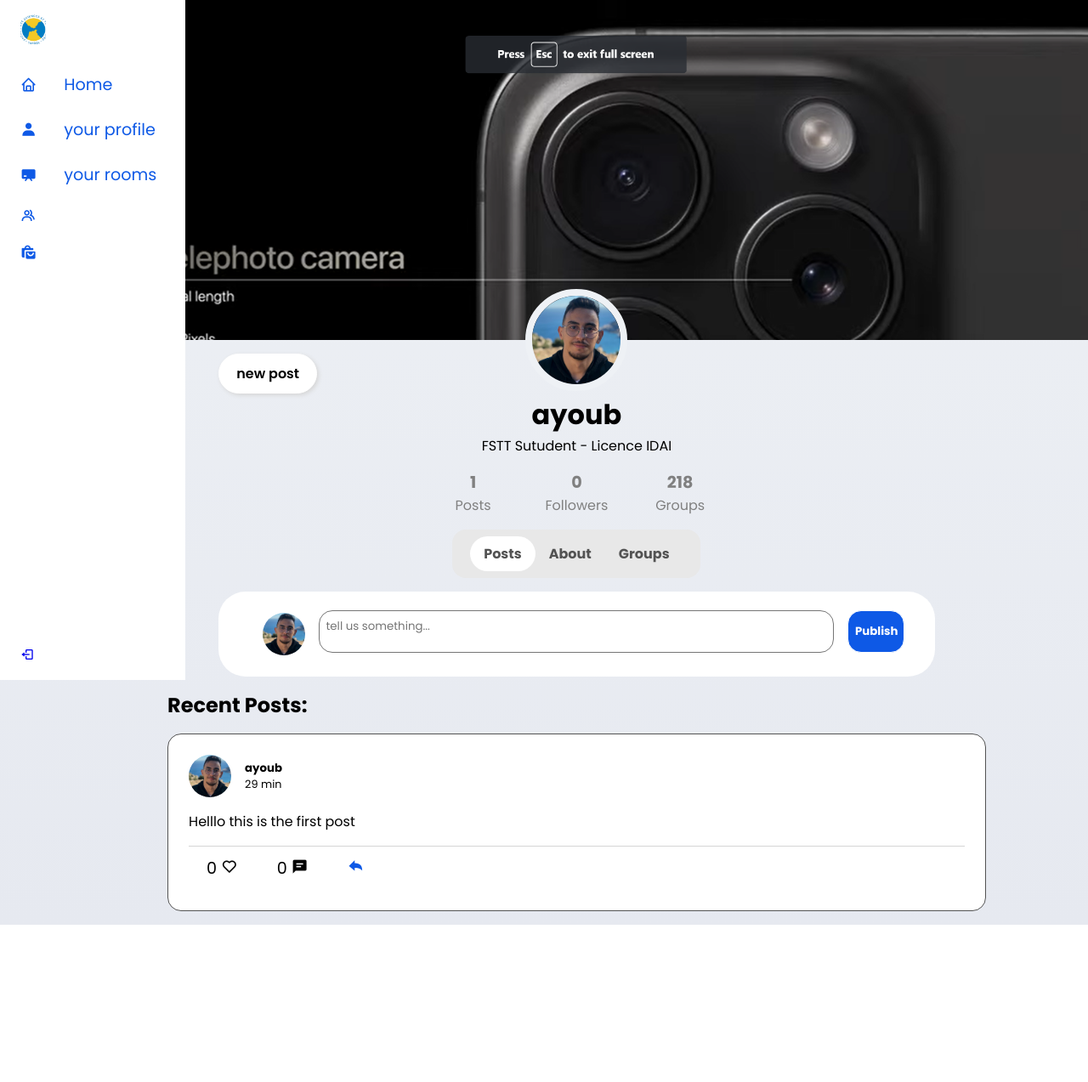
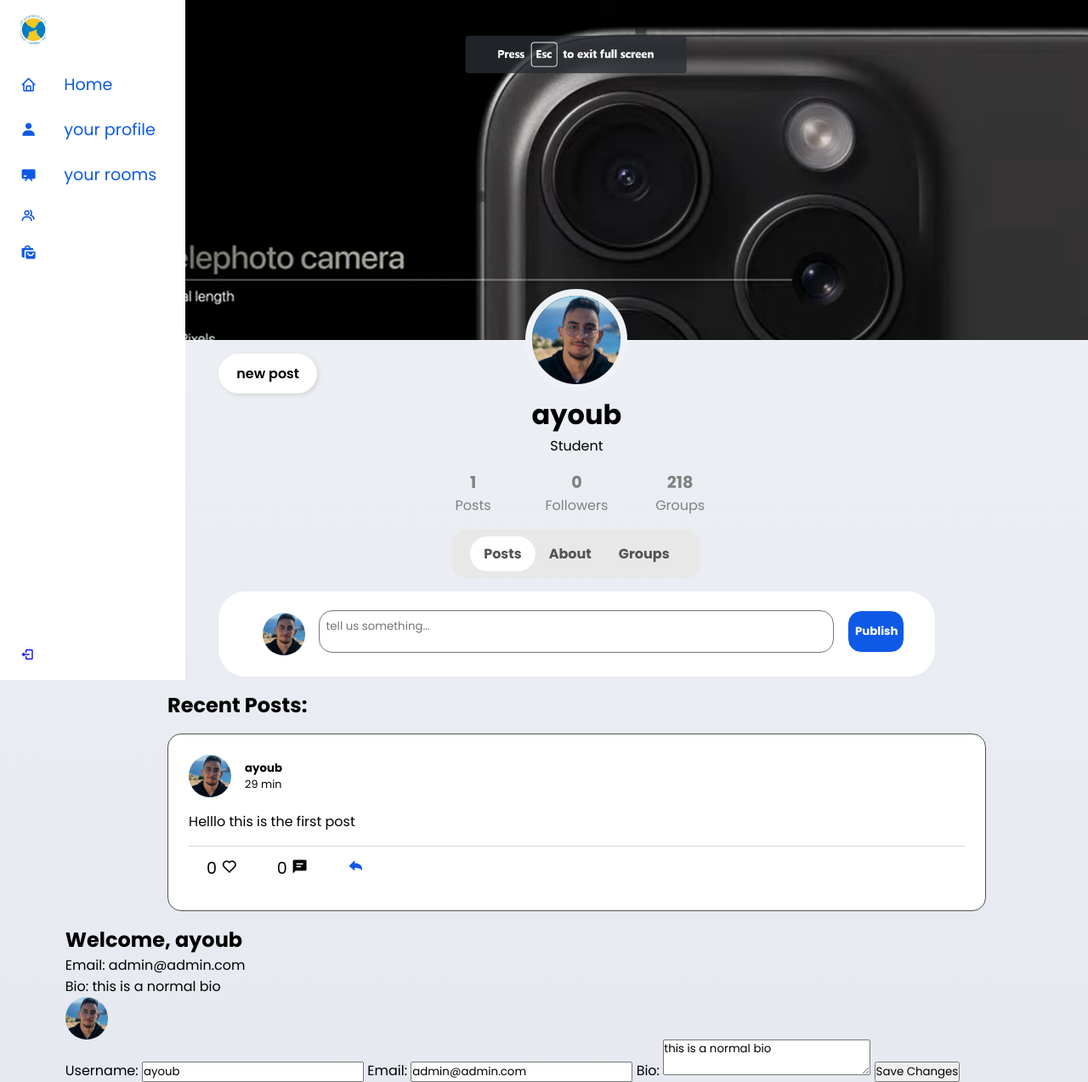
Before and after one commit to ayoubkhabali/CareerLink, a Django app: a page that uses fsttCareerLink/CareerLink/templates/sidebar.html in a window 1280 px wide. Shown: the whole page at 85% size. Before the commit the page ends 1088 px from the top, so only its background shows below. Run offline with Django 5.2, Linux system fonts and the light colour scheme; a user stored in the database is signed in; data comes from the database, SQL or seed files in the repository; both versions use the stored data as it was after the commit; data that the repository does not hold is empty.

Commit message:
edit info

```diff
--- a/fsttCareerLink/CareerLink/templates/sidebar.html
+++ b/fsttCareerLink/CareerLink/templates/sidebar.html
@@ -6,7 +6,7 @@
         </div>
         <ul class="nav-list">
             <li class="nav-item"><a href="{% url 'home' %}" class="nav-link"><i class='bx bx-home'></i>Home</a></li>
-            <li class="nav-item"><a href="{% url 'user_profile' username=user.username %}" class="nav-link"><i class='bx bxs-user'></i> your profile</a></li>
+            <li class="nav-item"><a href="{% url 'user_profile' username=request.user.username %}" class="nav-link"><i class='bx bxs-user'></i> your profile</a></li>
             <li class="nav-item"><a href="{% url 'rooms' %}" class="nav-link"><i class='bx bxs-chalkboard' ></i>your rooms</a></li>
             <li class="nav-item"><a href="#" class="nav-link"><i class='bx bx-group' ></i></a></li>
             <li class="nav-item"><a href="#" class="nav-link"><i class='bx bxs-shopping-bags'></i></a></li>
--- a/fsttCareerLink/CareerLink/templates/user_profile.html
+++ b/fsttCareerLink/CareerLink/templates/user_profile.html
@@ -39,7 +39,12 @@
 
     <div class="user-info">
         <h1 class="full-name" >{{ user.username }}</h1>
-        <p>FSTT Sutudent - Licence IDAI</p>
+        {% if user.role == "TEACHER" %}
+        <p>Teacher at {{user.teacher.department}}</p>
+        {% else %}
+        <p>Student</p>
+
+        {% endif %}
         <div class="user-statis">
             <div class="post-count">
                 <h5>{{ user.posts.count }}</h5>
@@ -135,6 +140,33 @@
             {% endfor %}
         </div>
     </div>
+    <div class="about">
+
+        <!-- Display current user information -->
+        <h2>Welcome, {{ user.username }}</h2>
+        <p>Email: {{ user.email }}</p>
+        <p>Bio: {{ user.bio }}</p>
+        <!-- Display profile picture -->
+        <div class="img-icon">
+            <img src="{{ user.profile_pic.url }}" alt="Profile Picture">
+
+        </div>
+
+        <!-- Form for editing user information -->
+        <form action="{% url 'update_profile' %}" method="post">
+            {% csrf_token %}
+            <label for="username">Username:</label>
+            <input type="text" id="username" name="username" value="{{ user.username }}">
+            <label for="email">Email:</label>
+            <input type="email" id="email" name="email" value="{{ user.email }}">
+            <label for="bio">Bio:</label>
+            <textarea id="bio" name="bio">{{ user.bio }}</textarea>
+            <!-- Add more fields as needed -->
+
+            <button type="submit">Save Changes</button>
+        </form>
+
+    </div>
     </div>
 
 </div>
--- a/fsttCareerLink/CareerLink/urls.py
+++ b/fsttCareerLink/CareerLink/urls.py
@@ -37,6 +37,8 @@ urlpatterns = [
     path('profile/<str:username>/', views.user_profile, name='user_profile'),
     path('follow/<str:username>/', views.follow_user, name='follow_user'),
     path('unfollow/<str:username>/', views.unfollow_user, name='unfollow_user'),
+    path('update_profile/', views.update_profile, name='update_profile'),
+
 
 
 ]
--- a/fsttCareerLink/CareerLink/views.py
+++ b/fsttCareerLink/CareerLink/views.py
@@ -67,6 +67,27 @@ def user_profile(request, username):
     shared_posts = SharePost.objects.filter(user=user)
 
     return render(request, 'user_profile.html', {'user': user, 'form': form, 'posts': posts, 'shared_posts': shared_posts})
+
+
+def update_profile(request):
+    if request.method == 'POST':
+        # Get updated data from the form
+        new_username = request.POST['username']
+        new_email = request.POST['email']
+        new_bio = request.POST['bio']
+        # Update user's information
+        request.user.username = new_username
+        request.user.email = new_email
+        request.user.bio = new_bio
+        request.user.save()
+        # Optionally, add a success message
+        messages.success(request, 'Profile updated successfully.')
+        # Redirect to the user's profile page with the username as an argument
+        return redirect('user_profile', username=request.user.username)
+    else:
+        # Handle GET request (not needed in this example)
+        pass
+
 
 
 from django.contrib.auth import get_user_model
```
Also changed, not shown: fsttCareerLink/CareerLink/templates/about_profile.html (added, +29 -0 lines), fsttCareerLink/db.sqlite3.
